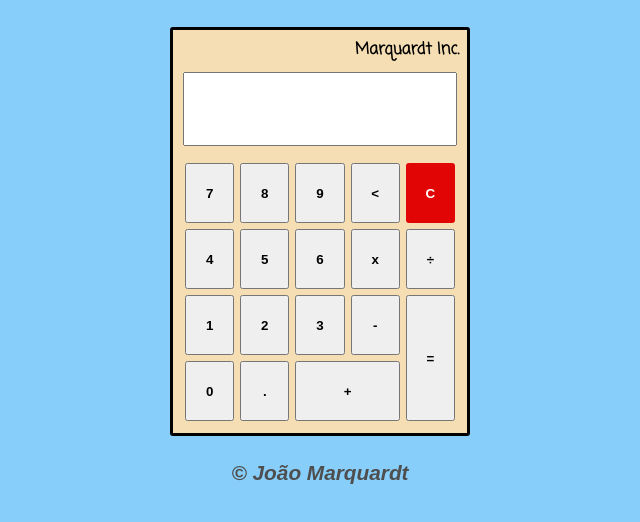
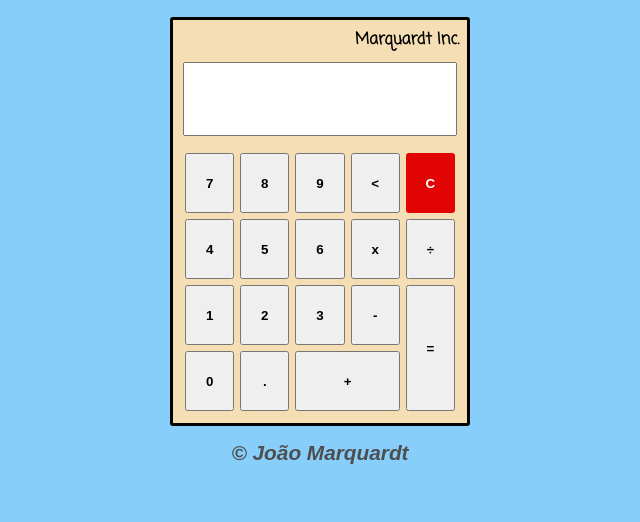
Before and after one commit to joaomarquardt/calculadora, a plain HTML site: page index.html in a window 1280 px wide. Shown: the part 64-586 px from the top of the page, without its empty margins (320-960 px from the left). Drawn offline with Linux system fonts and the light colour scheme.

Commit message:
Update style.css

```diff
--- a/estilo/style.css
+++ b/estilo/style.css
@@ -19,13 +19,6 @@ header h1 {
     margin-top: 10px;
     margin-bottom: 20px;
     text-align: center;
-}
-
-main {
-    border-radius: 10px;
-    width: 600px;
-    margin: auto;
-    padding: 10px;
 }
 
 table {
```
